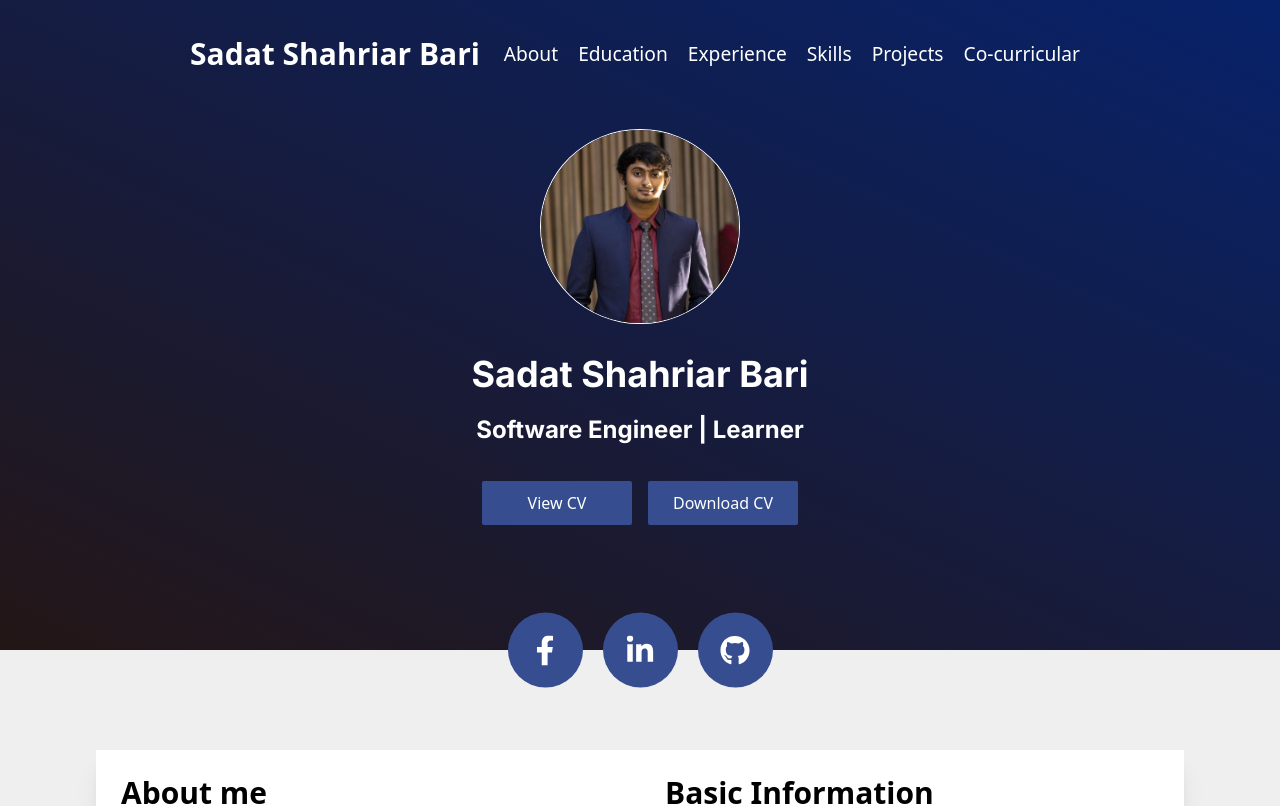
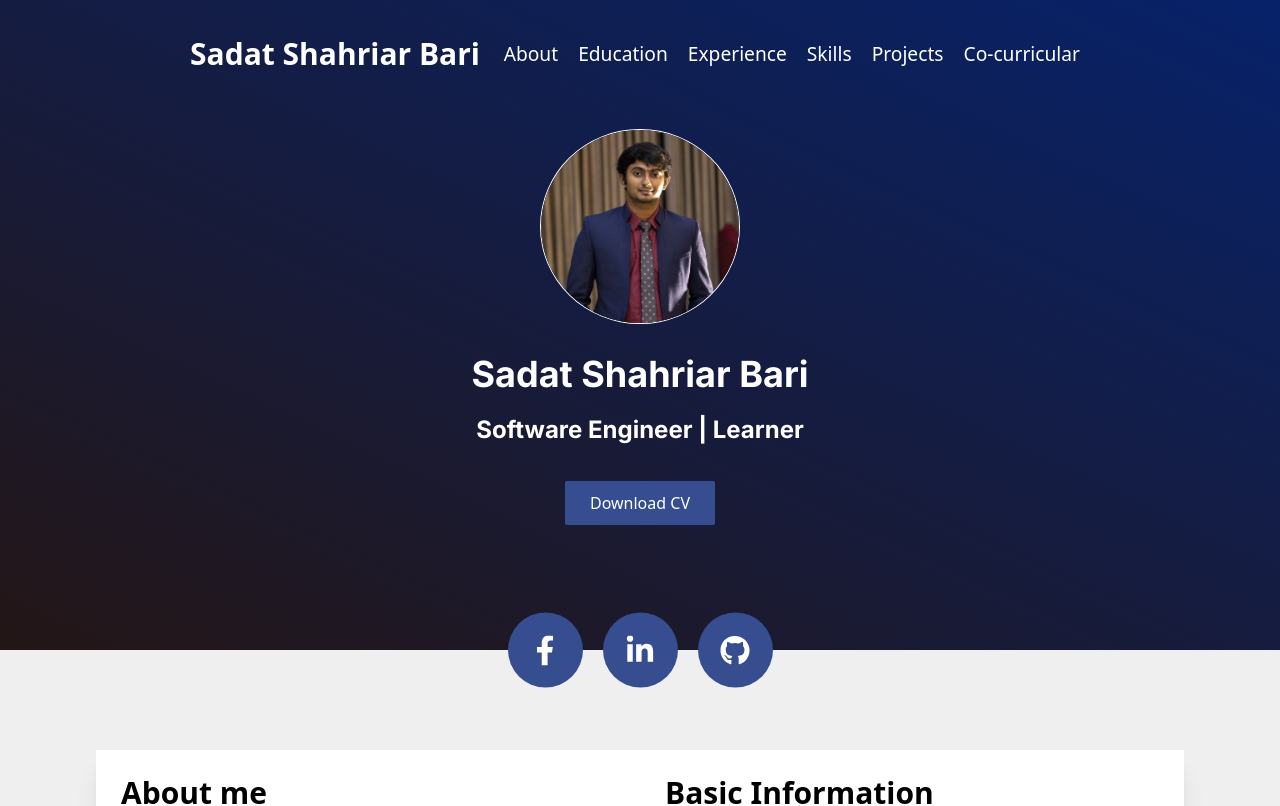
Before and after one commit to Dipro56/portfolio, a Next.js app: page / in a window 1280 px wide. Shown: the top 806 px of the page. Built offline with nearby package versions, Linux system fonts and the light colour scheme.

Commit message:
view cv removed

```diff
--- a/components/upper-section/UpperSection.jsx
+++ b/components/upper-section/UpperSection.jsx
@@ -31,12 +31,8 @@ const UpperSection = () => {
       </div>
 
       <div className="button-div">
-        <Link href="/Sadat_Shahriar__CV.pdf" target="_blank">
-          <button className="cv-button text-md mr-2">View CV</button>
-        </Link>
-
         <Link href="/Sadat_Shahriar__CV.pdf" target="_blank" download>
-          <button className="cv-button text-md ml-2">Download CV</button>
+          <button className="cv-button text-md">Download CV</button>
         </Link>
       </div>
 
```
